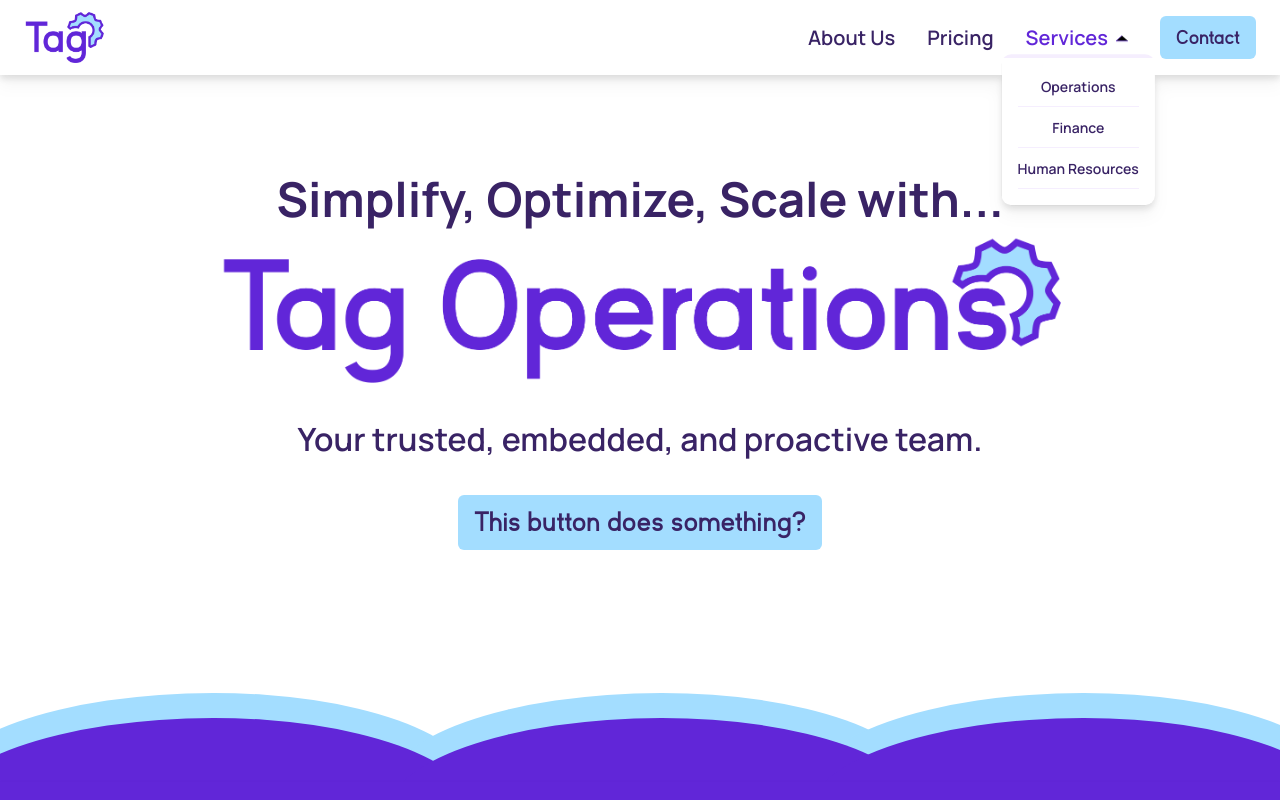
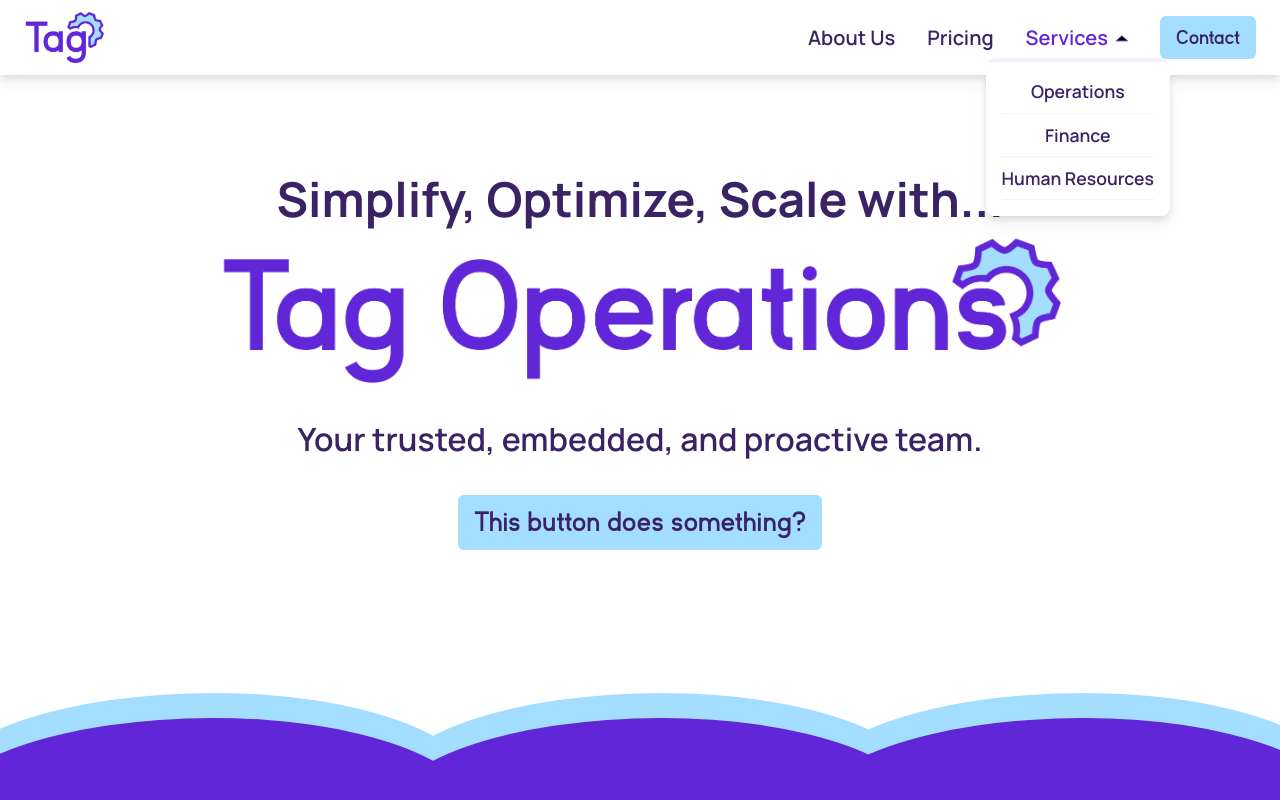
Before and after one commit to hicass/tag-ops-v3, a Next.js app: page / in a window 1280 px wide. Both pictures are taken after a click on the button "Services". Shown: the top 800 px of the page. Built offline with nearby package versions, Linux system fonts and the light colour scheme.

Commit message:
Fix Nav Services drop down to have a bigger margin for what activates it, as well as make the text bigger

```diff
--- a/src/components/Nav/RegularNav/RegularNav.tsx
+++ b/src/components/Nav/RegularNav/RegularNav.tsx
@@ -73,7 +73,7 @@ const RegularNav: FC<NavProps> = ({ companyLinks, serviceLinks }) => {
             ref={scope}
             onMouseEnter={() => setIsOpen(!isOpen)}
             onMouseLeave={() => setIsOpen(!isOpen)}
-            className="flex flex-col gap-2 hover:cursor-pointer"
+            className="flex flex-col justify-center gap-2 hover:cursor-pointer h-[3em]"
           >
             <motion.button
               whileTap={{ scale: 0.97 }}
--- a/src/components/Nav/RegularNav/RegularNavDropDown.tsx
+++ b/src/components/Nav/RegularNav/RegularNavDropDown.tsx
@@ -21,14 +21,14 @@ const RegularNavDropDown: FC<RegularNavDropDownProps> = ({
         pointerEvents: isOpen ? 'auto' : 'none',
         clipPath: 'inset(10% 50% 90% 50% round 10px)',
       }}
-      className="flex flex-col items-center absolute gap-2 bg-background border-t-4 border-secondarylight top-2/3 -ml-6 mt-1 w-26 p-4 z-40 drop-shadow-lg"
+      className="flex flex-col items-center absolute gap-2 bg-background border-t-4 border-secondarylight top-2/3 -ml-10 mt-2 w-26 p-4 z-40 drop-shadow-lg"
     >
       {serviceLinks.map((link, idx) => (
         <li
           className="manrope-semibold w-full text-center hover:text-primary pb-2 border-b border-secondarylight"
           key={idx}
         >
-          <Link href={link.href} className="txt-sm-semibold hover:text-primary">
+          <Link href={link.href} className="txt-rg-semibold hover:text-primary">
             {link.title}
           </Link>
         </li>
```
